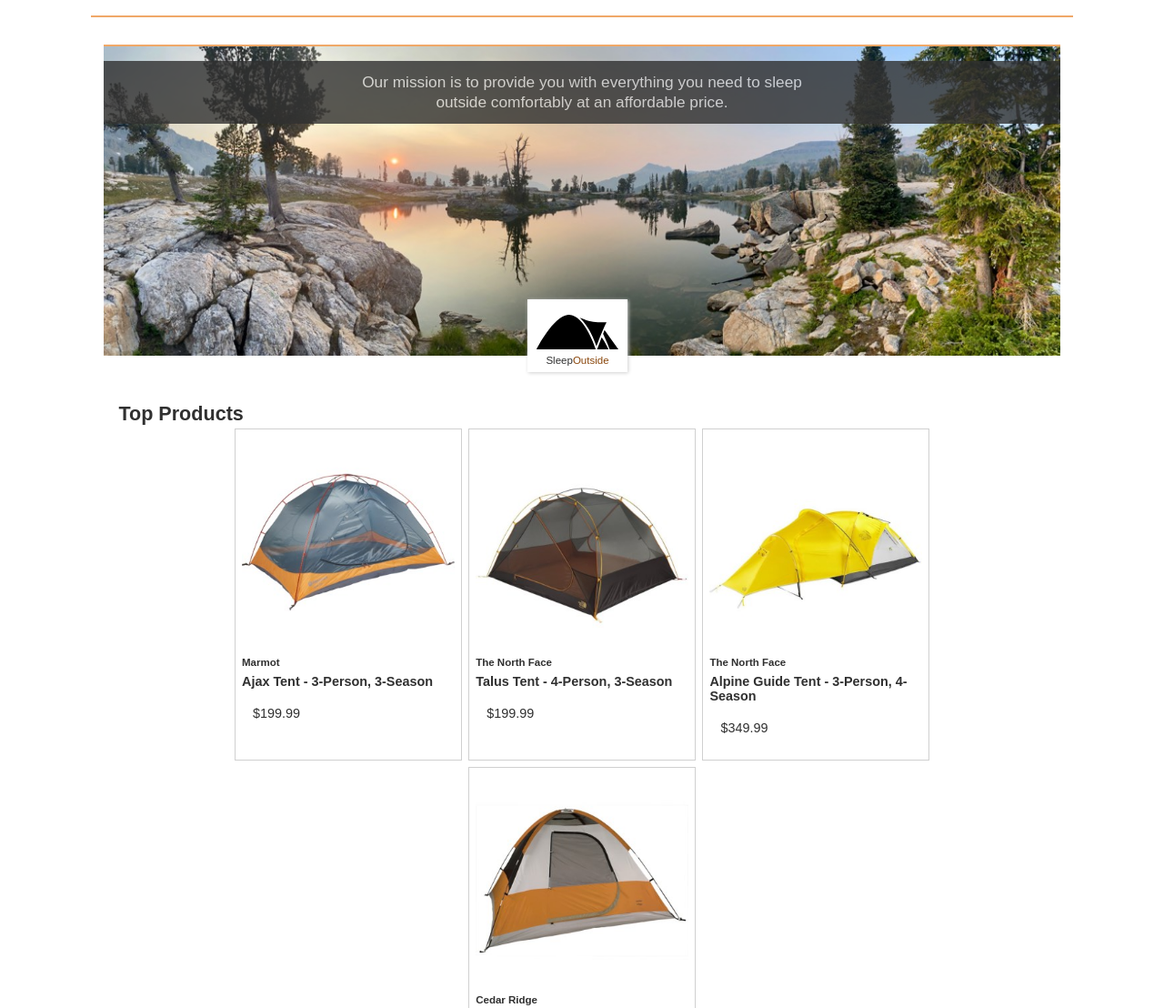
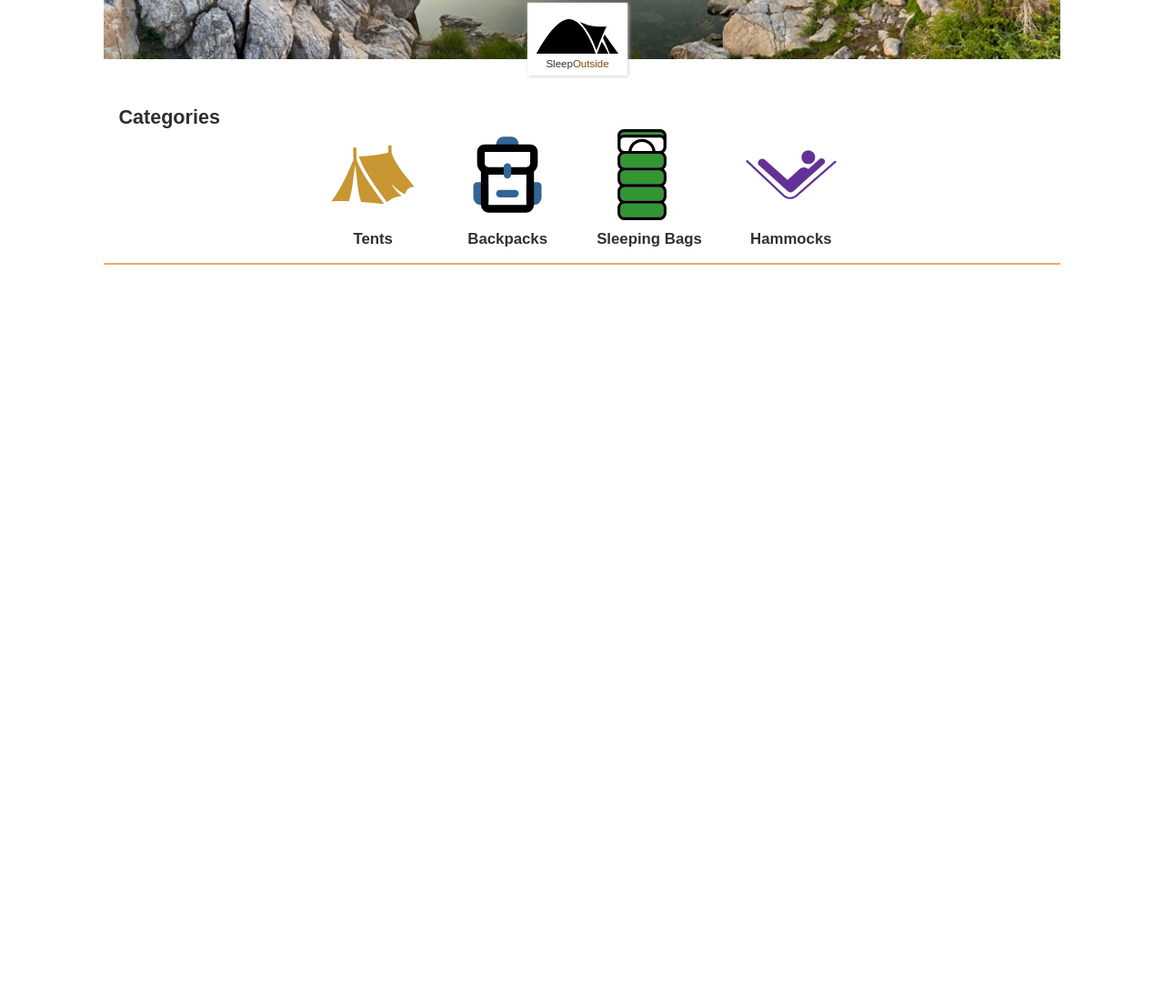
Before and after one commit to rowleks/wdd330-team15, a website built with Vite: page src/index.html in a window 1280 px wide. Shown: the part 1014-2122 px from the top of the page at 91% size. After the commit the page ends 1343 px from the top, so only its background shows below. Built offline with nearby package versions, Linux system fonts and the light colour scheme; files whose address does not match are found by name.

Commit message:
feat: add product listing and search categories to homepage
Refactor homepage to display product category

```diff
--- a/src/css/style.css
+++ b/src/css/style.css
@@ -187,9 +187,28 @@
   justify-content: center;
 }
 
-.product-list a {
+.product-list a,
+.category-list a {
   text-decoration: none;
   color: var(--dark-grey);
+}
+
+.category-list img {
+  width: 100px;
+  height: 100px;
+}
+
+.category-list {
+  display: flex;
+  flex-direction: row;
+  align-items: center;
+  gap: 3rem;
+}
+
+.category-list h3 {
+  text-align: center;
+  margin-top: 0.5rem;
+  font-size: 1.05rem;
 }
 
 /* Styles for product lists */
--- a/src/index.html
+++ b/src/index.html
@@ -33,50 +33,33 @@
       </div>
 
       <section class="products">
-        <h2>Top Products</h2>
-        <ul class="product-list">
-          <li class="product-card">
-            <a href="product_pages/?product=880RR">
-              <img
-                src="images/tents/marmot-ajax-tent-3-person-3-season-in-pale-pumpkin-terracotta~p~880rr_01~320.jpg"
-                alt="Marmot Ajax tent"
-              />
-              <h3 class="card__brand">Marmot</h3>
-              <h2 class="card__name">Ajax Tent - 3-Person, 3-Season</h2>
-              <p class="product-card__price">$199.99</p>
+        <h2>Categories</h2>
+        <ul class="product-list category-list">
+          <li class="category-card">
+            <a href="/product_listing/index.html?category=tents">
+              <img src="images/icons/category-tents.svg" alt="Tents" />
+              <h3 class="card__name">Tents</h3>
             </a>
           </li>
-          <li class="product-card">
-            <a href="product_pages/?product=985RF">
-              <img
-                src="images/tents/the-north-face-talus-tent-4-person-3-season-in-golden-oak-saffron-yellow~p~985rf_01~320.jpg"
-                alt="Talus Tent - 4-Person, 3-Season"
-              />
-              <h3 class="card__brand">The North Face</h3>
-              <h2 class="card__name">Talus Tent - 4-Person, 3-Season</h2>
-              <p class="product-card__price">$199.99</p>
+          <li class="category-card">
+            <a href="/product_listing/index.html?category=backpacks">
+              <img src="/images/icons/category-backpacks.svg" alt="Backpacks" />
+              <h3 class="card__name">Backpacks</h3>
             </a>
           </li>
-          <li class="product-card">
-            <a href="product_pages/?product=985PR">
+          <li class="category-card">
+            <a href="/product_listing/index.html?category=sleeping-bags">
               <img
-                src="images/tents/the-north-face-alpine-guide-tent-3-person-4-season-in-canary-yellow-high-rise-grey~p~985pr_01~320.jpg"
-                alt="Alpine Guide Tent - 3-Person, 4-Season"
+                src="/images/icons/category-sleepingbags.svg"
+                alt="Sleeping Bags"
               />
-              <h3 class="card__brand">The North Face</h3>
-              <h2 class="card__name">Alpine Guide Tent - 3-Person, 4-Season</h2>
-              <p class="product-card__price">$349.99</p>
+              <h3 class="card__name">Sleeping Bags</h3>
             </a>
           </li>
-          <li class="product-card">
-            <a href="product_pages/?product=344YJ">
-              <img
-                src="images/tents/cedar-ridge-rimrock-tent-2-person-3-season-in-rust-clay~p~344yj_01~320.jpg"
-                alt="Rimrock Tent - 2-Person, 3-Season"
-              />
-              <h3 class="card__brand">Cedar Ridge</h3>
-              <h2 class="card__name">Rimrock Tent - 2-Person, 3-Season</h2>
-              <p class="product-card__price">$69.99</p>
+          <li class="category-card">
+            <a href="/product_listing/index.html?category=hammocks">
+              <img src="/images/icons/category-hammocks.svg" alt="Hammocks" />
+              <h3 class="card__name">Hammocks</h3>
             </a>
           </li>
         </ul>
--- a/src/js/main.js
+++ b/src/js/main.js
@@ -1,28 +1,6 @@
 import Alert from './Alert.js'
 import { updateCartCount, loadHeaderFooter } from './utils.mjs'
-import ProductData from './ProductData.mjs'
-import ProductList from './ProductList.mjs'
 
 new Alert()
 updateCartCount()
 loadHeaderFooter()
-
-const dataSource = new ProductData('tents')
-
-const element = document.querySelector('.product-list')
-
-const productList = new ProductList('Tents', dataSource, element)
-
-productList.init()
-
-// Handle search form submission
-const searchForms = document.querySelectorAll('.search-form')
-searchForms.forEach(form => {
-  form.addEventListener('submit', e => {
-    e.preventDefault()
-    const query = form.querySelector('.search-input').value.trim()
-    if (query) {
-      window.location.href = `search/?q=${encodeURIComponent(query)}`
-    }
-  })
-})
--- a/src/js/product.js
+++ b/src/js/product.js
@@ -19,6 +19,7 @@
   try {
     await productDetails.init()
   } catch (error) {
+    // eslint-disable-next-line no-console
     console.log(error)
   }
 }
--- a/src/js/utils.mjs
+++ b/src/js/utils.mjs
@@ -121,4 +121,22 @@
   const footerElement = document.querySelector('#main-footer')
   renderWithTemplate(headerTemplate, headerElement)
   renderWithTemplate(footerTemplate, footerElement)
+  setupSearch()
 }
+
+// helper to setup search form listeners
+export function setupSearch() {
+  const searchForms = document.querySelectorAll('.search-form')
+  searchForms.forEach(form => {
+    form.addEventListener('submit', e => {
+      e.preventDefault()
+      const input = qs('.search-input', form)
+      if (input) {
+        const query = input.value.trim()
+        if (query) {
+          window.location.href = `/search/?q=${encodeURIComponent(query)}`
+        }
+      }
+    })
+  })
+}
--- a/src/public/partials/header.html
+++ b/src/public/partials/header.html
@@ -1,6 +1,6 @@
 <div class="logo">
   <img src="/images/noun_Tent_2517.svg" alt="tent image for logo" />
-  <a href="index.html"> Sleep<span class="highlight">Outside</span></a>
+  <a href="/"> Sleep<span class="highlight">Outside</span></a>
 </div>
 <div class="cart">
   <a href="/cart/index.html">
--- a/vite.config.js
+++ b/vite.config.js
@@ -12,6 +12,8 @@
         cart: resolve(__dirname, 'src/cart/index.html'),
         checkout: resolve(__dirname, 'src/checkout/index.html'),
         product: resolve(__dirname, 'src/product_pages/index.html'),
+        product_listing: resolve(__dirname, 'src/product_listing/index.html'),
+        search: resolve(__dirname, 'src/search/index.html'),
       },
     },
   },
```
Also changed, not shown: src/js/productListing.js (added, +16 -0 lines), src/product_listing/index.html (added, +32 -0 lines), src/public/images/icons/category-backpacks.svg (added), src/public/images/icons/category-hammocks.svg (added), src/public/images/icons/category-sleepingbags.svg (added), src/public/images/icons/category-tents.svg (added).
